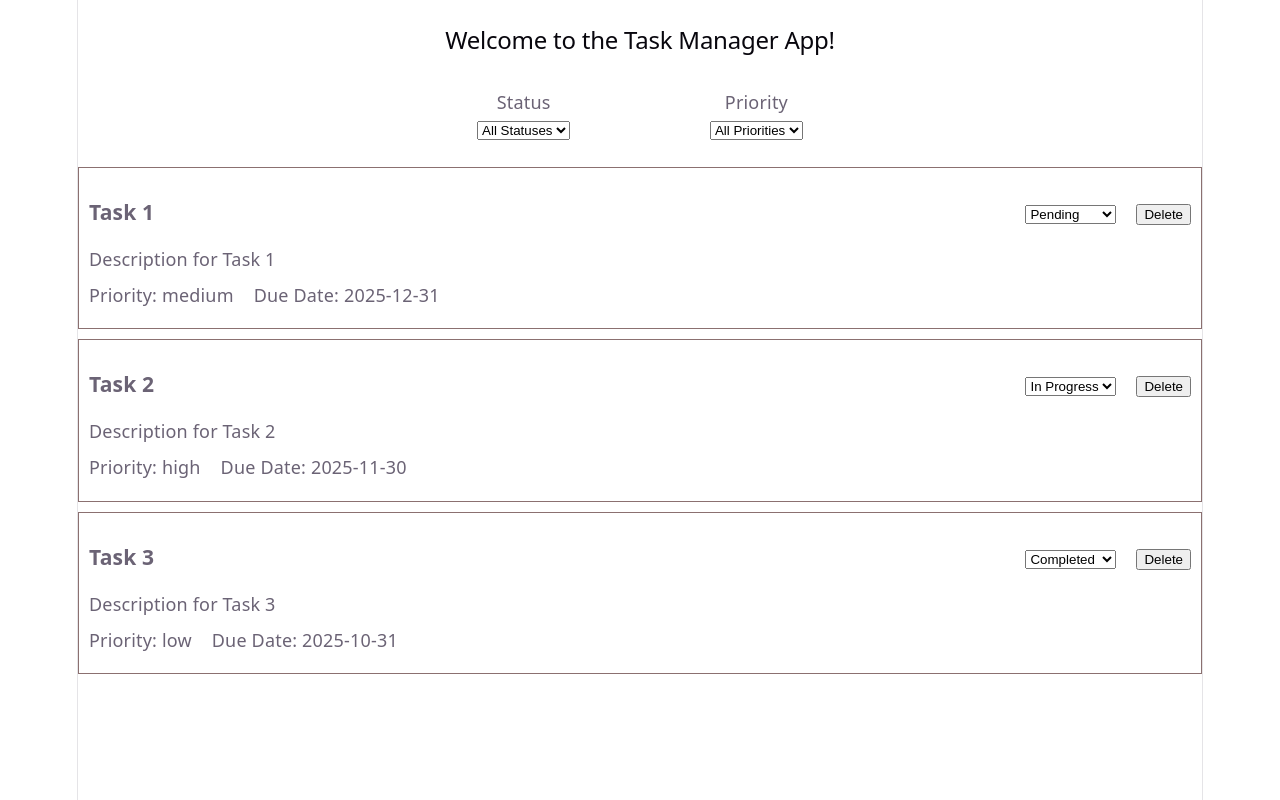
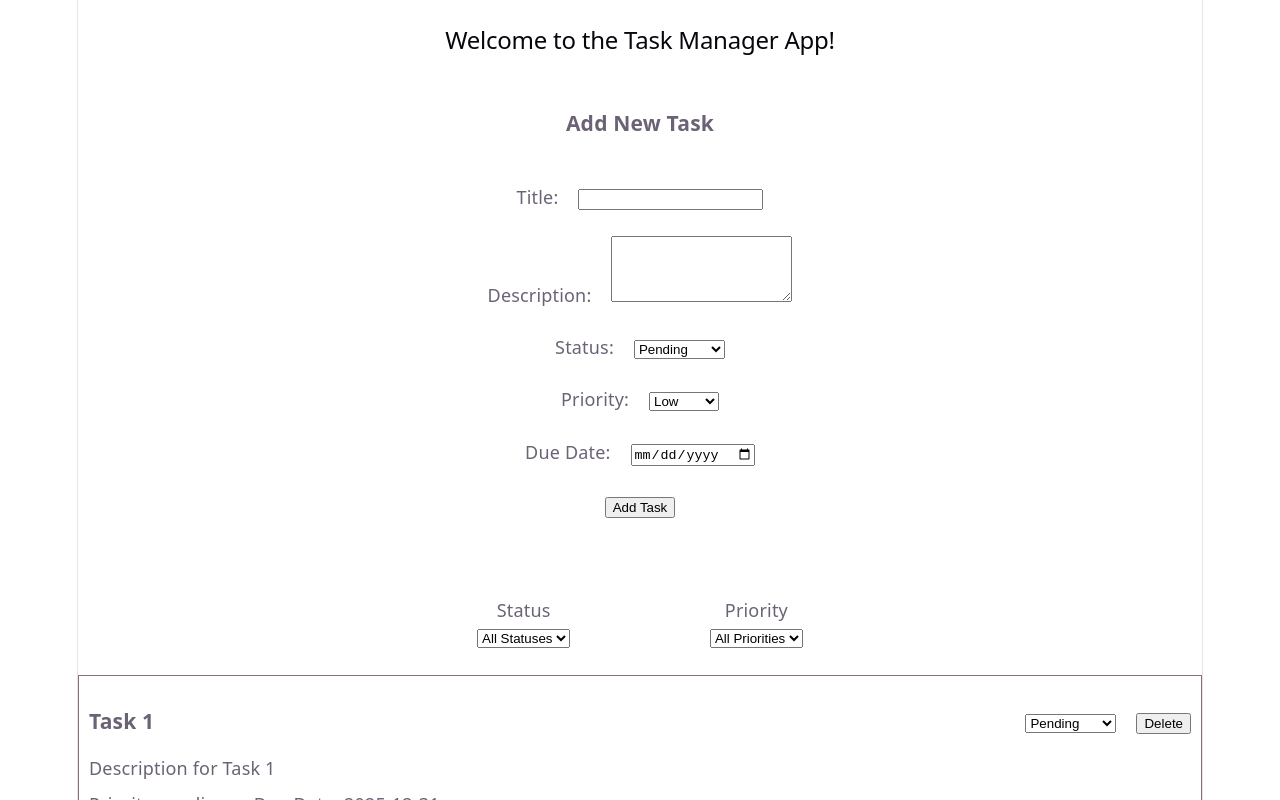
Before and after one commit to fdiallo/React-SBA, a React (Vite) app: page / in a window 1280 px wide. Shown: the top 800 px of the page. Built offline with nearby package versions, Linux system fonts and the light colour scheme.

Commit message:
Implement Add Task Form UI

```diff
--- a/src/App.tsx
+++ b/src/App.tsx
@@ -1,119 +1,16 @@
-
-import { useState } from "react";
-import TaskFilter from "./components/TaskFilter/TaskFilter";
-import TaskList from "./components/TaskList/TaskList";
-import type { Task } from "./types/index";
+import Dashboard from "./components/Dashboard/Dashboard";
 
 /**
  * Task Manager App
- *
  * This app allows users to manage their tasks by adding, updating, and deleting them.
  * Users can also filter tasks based on their status and priority.
- *
+ * The Dashboard component serves as the main component of the Task Manager application.
  */
 function App() {
 
-  /**
-   * Initial task list with 3 tasks. In a real application,
-   * this data would likely come from an API or database.
-   */
-  const [taskList] = useState<Task[]>([
-    {
-      id: '1',
-      title: 'Task 1',
-      description: 'Description for Task 1',
-      status: 'pending',
-      priority: 'medium',
-      dueDate: '2025-12-31'
-    },
-    {
-      id: '2',
-      title: 'Task 2',
-      description: 'Description for Task 2',
-      status: 'in-progress',
-      priority: 'high',
-      dueDate: '2025-11-30'
-    },
-    {
-      id: '3',
-      title: 'Task 3',
-      description: 'Description for Task 3',
-      status: 'completed',
-      priority: 'low',
-      dueDate: '2025-10-31'
-    }
-  ]
-  )
-
-  /**
-   * State to hold the filtered list of tasks based on the selected filters.
-   * Initially, it is set to the full task list.
-   */
-  const [filteredTaskList, setFilteredTaskList] = useState<Task[]>(taskList)
-
   return (
     <div>
-      <br />
-      <h2>Welcome to the Task Manager App! </h2>
-      <br />
-
-      {/**
-      * TaskFilter component allows users to filter tasks based on their status and priority.
-      * The onFilterChange prop is a callback function that updates the filtered task list based on the selected filters.
-      */}
-      <TaskFilter onFilterChange={(filters) => {
-
-        console.log('Filters changed:', filters)
-
-        /**
-         * Filter the task list based on the selected status and priority.
-         * If a filter is not selected (i.e., empty), it will not be applied.
-         * The filtered task list is then updated using the setFilteredTaskList function.
-         */
-        setFilteredTaskList(taskList.filter(task => {
-          if (filters.status && task.status !== filters.status) {
-            return false;
-          }
-          if (filters.priority && task.priority !== filters.priority) {
-            return false;
-          }
-          return true;
-        }))
-      }
-      } />
-
-      <br />
-
-      {/**
-      * TaskList component displays the list of tasks based on the applied filters.
-      */}
-      <TaskList tasks={filteredTaskList}
-        /**
-         * onStatusChange is a callback function that updates
-         * the status of a task when it is changed in the TaskItem component.
-         */
-        onStatusChange={(taskId, newStatus) => {
-          console.log(`Status of task ${taskId} changed to ${newStatus}`)
-          setFilteredTaskList(filteredTaskList.map(task => {
-            if (task.id === taskId) {
-              return { ...task, status: newStatus }
-            }
-            return task
-          }))
-        }
-        }
-
-        /**
-         * onDelete is a callback function that deletes a task when
-         * the delete button is clicked in the TaskItem component.
-         */
-        onDelete={(taskId) => {
-          console.log(`Task ${taskId} deleted`)
-          setFilteredTaskList(filteredTaskList.filter(task => task.id !== taskId))
-        }
-        }
-      />
-
+      <Dashboard />
     </div>
   )
 }
--- a/src/components/Dashboard/Dashboard.tsx
+++ b/src/components/Dashboard/Dashboard.tsx
@@ -1,55 +1,186 @@
-interface User{
-    id: number,
-    name: string,
-    email: string
-}
 
-interface UserProps{
-    user: User
-}
+import { useState } from "react";
+import TaskFilter from "../TaskFilter/TaskFilter";
+import TaskList from "../TaskList/TaskList";
+import type { Task } from "../../types/index";
+import AddTaskForm from "../TaskForm/TaskForm";
 
-const users: User[] =[
-    {
-    id: 0,
-    name: "Paul",
-    email: "PaulIsReallyRad@perscholas.org"
-},
-    {
-    id: 1,
-    name: "Quinn",
-    email: "QuinnTriesHard@perscholas.org"
-},
-    {
-    id: 2,
-    name: "Ta'Ron",
-    email: "SeniorDev@taron.biz"
-},
-    {
-    id: 3,
-    name: "Jasmine",
-    email: "SeniorDev@jasmine.biz"
-},
-]
+/**
+ * Dashboard component serves as the main component of the Task Manager application.
+ * It manages the state of the task list and the filtered task list.
+ * It renders the TaskFilter component for filtering tasks and the TaskList component for displaying tasks.
+ * The Dashboard component also contains the logic for filtering tasks based on the selected filters,
+ * updating task status, and deleting tasks.
+ */
+function Dashboard() {
 
-function UserProfileCard({user}: UserProps ){
-    return(
+    /**
+     * Initial task list with 3 tasks. In a real application,
+     * this data would likely come from an API or database.
+     */
+    const [taskList] = useState<Task[]>([
+        {
+            id: '1',
+            title: 'Task 1',
+            description: 'Description for Task 1',
+            status: 'pending',
+            priority: 'medium',
+            dueDate: '2025-12-31'
+        },
+        {
+            id: '2',
+            title: 'Task 2',
+            description: 'Description for Task 2',
+            status: 'in-progress',
+            priority: 'high',
+            dueDate: '2025-11-30'
+        },
+        {
+            id: '3',
+            title: 'Task 3',
+            description: 'Description for Task 3',
+            status: 'completed',
+            priority: 'low',
+            dueDate: '2025-10-31'
+        }
+    ]
+    )
+
+    /**
+     * State to hold the filtered list of tasks based on the selected filters.
+     * Initially, it is set to the full task list.
+     */
+    const [filteredTaskList, setFilteredTaskList] = useState<Task[]>(taskList)
+
+    return (
         <div>
-        <h3>{user.name}</h3>
-        <p>{user.email}</p>
+            <br />
+            <h2>Welcome to the Task Manager App! </h2>
+            <br />
+
+            <AddTaskForm /> <br /><br />
+
+
+            {/**
+      * TaskFilter component allows users to filter tasks based on their status and priority.
+      * The onFilterChange prop is a callback function that updates the filtered task list based on the selected filters.
+      */}
+            <TaskFilter onFilterChange={(filters) => {
+
+                console.log('Filters changed:', filters)
+
+                /**
+                 * Filter the task list based on the selected status and priority.
+                 * If a filter is not selected (i.e., empty), it will not be applied.
+                 * The filtered task list is then updated using the setFilteredTaskList function.
+                 */
+                setFilteredTaskList(taskList.filter(task => {
+                    if (filters.status && task.status !== filters.status) {
+                        return false;
+                    }
+                    if (filters.priority && task.priority !== filters.priority) {
+                        return false;
+                    }
+                    return true;
+                }))
+            }
+            } />
+
+            <br />
+
+            {/**
+      * TaskList component displays the list of tasks based on the applied filters.
+      */}
+            <TaskList tasks={filteredTaskList}
+                /**
+                 * onStatusChange is a callback function that updates
+                 * the status of a task when it is changed in the TaskItem component.
+                 */
+                onStatusChange={(taskId, newStatus) => {
+                    console.log(`Status of task ${taskId} changed to ${newStatus}`)
+                    setFilteredTaskList(filteredTaskList.map(task => {
+                        if (task.id === taskId) {
+                            return { ...task, status: newStatus }
+                        }
+                        return task
+                    }))
+                }
+                }
+
+                /**
+                 * onDelete is a callback function that deletes a task when
+                 * the delete button is clicked in the TaskItem component.
+                 */
+                onDelete={(taskId) => {
+                    console.log(`Task ${taskId} deleted`)
+                    setFilteredTaskList(filteredTaskList.filter(task => task.id !== taskId))
+                }
+                }
+            />
+
         </div>
     )
 }
 
-function UserList(){
-    const usersElements = users.map((user) => <UserProfileCard key={user.id} user={user}/>
+export default Dashboard
 
-    )
- return(
-    <>
-    <h1>UserList</h1>
-    {usersElements}
-    </>
- )
-}
 
-export default UserList
+
+
+
+
+// interface User{
+//     id: number,
+//     name: string,
+//     email: string
+// }
+
+// interface UserProps{
+//     user: User
+// }
+
+// const users: User[] =[
+//     {
+//     id: 0,
+//     name: "Paul",
+//     email: "PaulIsReallyRad@perscholas.org"
+// },
+//     {
+//     id: 1,
+//     name: "Quinn",
+//     email: "QuinnTriesHard@perscholas.org"
+// },
+//     {
+//     id: 2,
+//     name: "Ta'Ron",
+//     email: "SeniorDev@taron.biz"
+// },
+//     {
+//     id: 3,
+//     name: "Jasmine",
+//     email: "SeniorDev@jasmine.biz"
+// },
+// ]
+
+// function UserProfileCard({user}: UserProps ){
+//     return(
+//         <div>
+//         <h3>{user.name}</h3>
+//         <p>{user.email}</p>
+//         </div>
+//     )
+// }
+
+// function UserList(){
+//     const usersElements = users.map((user) => <UserProfileCard key={user.id} user={user}/>
+
+//     )
+//  return(
+//     <>
+//     <h1>UserList</h1>
+//     {usersElements}
+//     </>
+//  )
+// }
+
+// export default UserList
--- a/src/components/TaskForm/TaskForm.tsx
+++ b/src/components/TaskForm/TaskForm.tsx
@@ -1,78 +1,122 @@
-import React, { useState } from 'react';
 
-// Define an interface for your form data if using a single state object
-interface ContactFormData {
-name: string;
-email: string;
-message: string;
+
+function AddTaskForm() {
+    return (
+        <div>
+            <h3>Add New Task</h3>
+            <form style={{border: "1px solid white"}}>
+                <div ><br />
+                    <label htmlFor="title" style={{marginRight: "20px"}}>Title:</label>
+                    <input type="text" id="title" name="title" />
+                </div> <br />
+                <div>
+                    <label htmlFor="description" style={{marginRight: "20px"}}>Description:</label>
+                    <textarea id="description" name="description" rows={4} />
+                </div><br />
+                <div>
+                    <label htmlFor="status" style={{marginRight: "20px"}}>Status:</label>
+                    <select id="status" name="status">
+                        <option value="pending">Pending</option>
+                        <option value="in-progress">In Progress</option>
+                        <option value="completed">Completed</option>
+                    </select>
+                </div><br />
+                <div>
+                    <label htmlFor="priority" style={{marginRight: "20px"}}>Priority:</label>
+                    <select id="priority" name="priority">
+                        <option value="low">Low</option>
+                        <option value="medium">Medium</option>
+                        <option value="high">High</option>
+                    </select>
+                </div><br />
+                <div>
+                    <label htmlFor="dueDate" style={{marginRight: "20px"}}>Due Date:</label>
+                    <input type="date" id="dueDate" name="dueDate" />
+                </div><br />
+                <button type="submit">Add Task</button><br /><br />
+            </form>
+        </div>
+    );
 }
 
-const ContactForm: React.FC = () => {
-// --- STATE ---
-// TODO: Initialize state for name, email, and message
-// Choose either individual useState or a single state object
-const [formData, setFormData] = useState<ContactFormData>({
-    name:"Fabiola",
-    email:"SeniorDev@fabiola.dev",
-    message:"HWIC"
-})
+export default AddTaskForm;
 
-// --- HANDLERS ---
-// TODO: Implement handleChange function(s) for inputs/textarea
-// Remember to handle event types correctly (e.g., React.ChangeEvent<HTMLInputElement>)
-const handleChange = (event: React.ChangeEvent<HTMLInputElement> | React.ChangeEvent<HTMLTextAreaElement>) => {
-    const {name, value} = event.target
-    const newData = {...formData}
-    newData[name] = value
-    console.log(newData)
-    setFormData(newData)
-}
 
-// TODO: Implement handleSubmit function
-const handleSubmit = (event: React.FormEvent<HTMLFormElement>) => {
-// TODO: Prevent default form submission
-event.preventDefault()
-// TODO: Log the form data (name, email, message) to the console
-};
+// import React, { useState } from 'react';
 
-return (
-    <form onSubmit={handleSubmit}>
-        <div>
-            <label htmlFor="name">Name:</label>
-            <input
-                type="text"
-                id="name"
-                name="name" // Important if using single state object with computed property names
-                // TODO: Add value and onChange props
-                value={formData.name}
-                onChange={handleChange}
-            />
-        </div>
-        <div>
-            <label htmlFor="email">Email:</label>
-            <input
-                type="email"
-                id="email"
-                name="email"
-                // TODO: Add value and onChange props
-                onChange={handleChange}
-                value={formData.email}
-            />
-        </div>
-        <div>
-            <label htmlFor="message">Message:</label>
-            <textarea
-                id="message"
-                name="message"
-                rows={5}
-                // TODO: Add value and onChange props (remember textarea uses value prop)
-                onChange={handleChange}
-                value={formData.message}
-            />
-        </div>
-        <button type="submit">Send Message</button>
-    </form>
-    );
-};
+// // Define an interface for your form data if using a single state object
+// interface ContactFormData {
+// name: string;
+// email: string;
+// message: string;
+// }
 
-export default ContactForm;
+// const ContactForm: React.FC = () => {
+// // --- STATE ---
+// // TODO: Initialize state for name, email, and message
+// // Choose either individual useState or a single state object
+// const [formData, setFormData] = useState<ContactFormData>({
+//     name:"Fabiola",
+//     email:"SeniorDev@fabiola.dev",
+//     message:"HWIC"
+// })
+
+// // --- HANDLERS ---
+// // TODO: Implement handleChange function(s) for inputs/textarea
+// // Remember to handle event types correctly (e.g., React.ChangeEvent<HTMLInputElement>)
+// const handleChange = (event: React.ChangeEvent<HTMLInputElement> | React.ChangeEvent<HTMLTextAreaElement>) => {
+//     const {name, value} = event.target
+//     const newData = {...formData}
+//     newData[name] = value
+//     console.log(newData)
+//     setFormData(newData)
+// }
+
+// // TODO: Implement handleSubmit function
+// const handleSubmit = (event: React.FormEvent<HTMLFormElement>) => {
+// // TODO: Prevent default form submission
+// event.preventDefault()
+// // TODO: Log the form data (name, email, message) to the console
+// };
+
+// return (
+//     <form onSubmit={handleSubmit}>
+//         <div>
+//             <label htmlFor="name">Name:</label>
+//             <input
+//                 type="text"
+//                 id="name"
+//                 name="name" // Important if using single state object with computed property names
+//                 // TODO: Add value and onChange props
+//                 value={formData.name}
+//                 onChange={handleChange}
+//             />
+//         </div>
+//         <div>
+//             <label htmlFor="email">Email:</label>
+//             <input
+//                 type="email"
+//                 id="email"
+//                 name="email"
+//                 // TODO: Add value and onChange props
+//                 onChange={handleChange}
+//                 value={formData.email}
+//             />
+//         </div>
+//         <div>
+//             <label htmlFor="message">Message:</label>
+//             <textarea
+//                 id="message"
+//                 name="message"
+//                 rows={5}
+//                 // TODO: Add value and onChange props (remember textarea uses value prop)
+//                 onChange={handleChange}
+//                 value={formData.message}
+//             />
+//         </div>
+//         <button type="submit">Send Message</button>
+//     </form>
+//     );
+// };
+
+// export default ContactForm;
--- a/src/components/TaskList/TaskList.tsx
+++ b/src/components/TaskList/TaskList.tsx
@@ -12,6 +12,7 @@ function TaskList({ tasks, onStatusChange, onDelete }: TaskListProps) {
 
     return (
         <div>
+
             {/**
                 * Map through the list of tasks and render a TaskItem component for each task.
              */}
```
